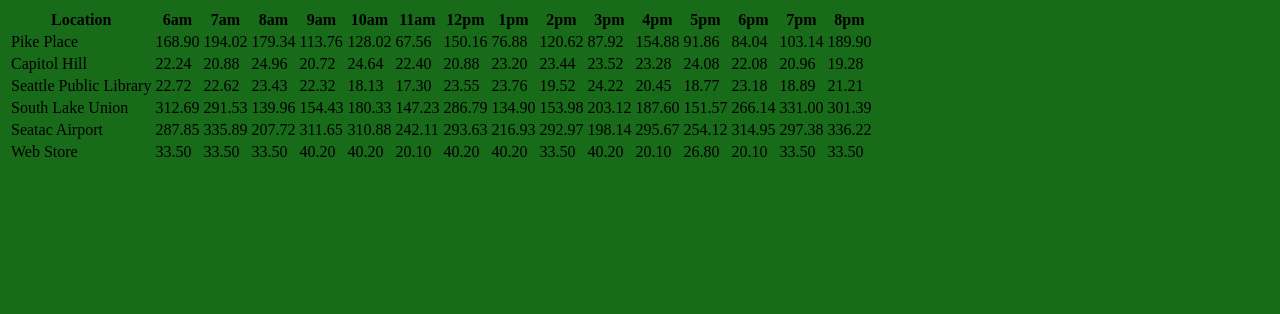
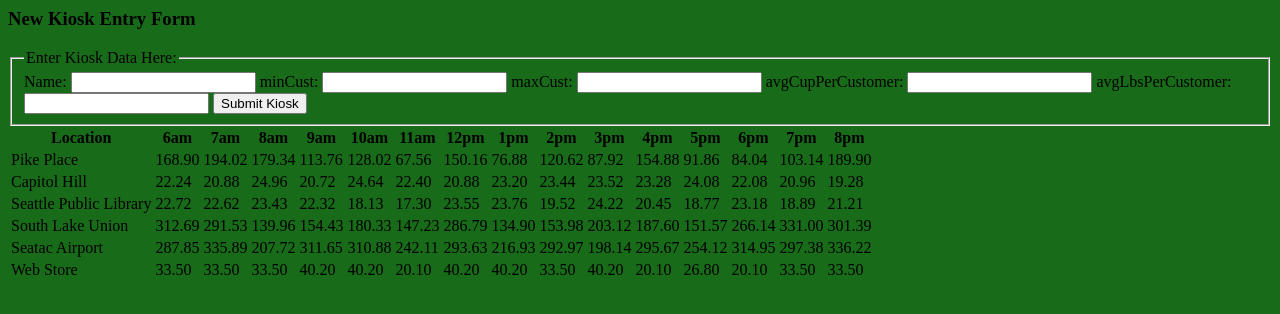
Before and after one commit to ethanb82/campfire-coffee, a plain HTML site: page data.html in a window 1280 px wide. Drawn offline with Linux system fonts and the light colour scheme.

Commit message:
Ben H edits, added kiosk submission form to data.html

```diff
--- a/data.html
+++ b/data.html
@@ -7,6 +7,33 @@
 
 <body>
 
+  <h3>New Kiosk Entry Form</h3>
+
+  <form id="newKiosk">
+    <fieldset>
+      <legend>Enter Kiosk Data Here:</legend>
+
+      <label for="kioskName">Name:</label>
+      <input name="kioskName" type="text">
+
+      <label for="minCust">minCust:</label>
+      <input name="minCust" type="text">
+
+      <label for="maxCust">maxCust:</label>
+      <input name="maxCust" type="text">
+
+      <label for="avgCupPerCustomer">avgCupPerCustomer:</label>
+      <input name="avgCupPerCustomer" type="text">
+
+      <label for="avgLbsPerCustomer">avgLbsPerCustomer:</label>
+      <input name="avgLbsPerCustomer" type="text">
+
+      <button id="submitKiosk" type="submit">Submit Kiosk</button>
+    </fieldset>
+  <form>
+
+
+
   <section id= 'anchor'>
 
   </section>
```
